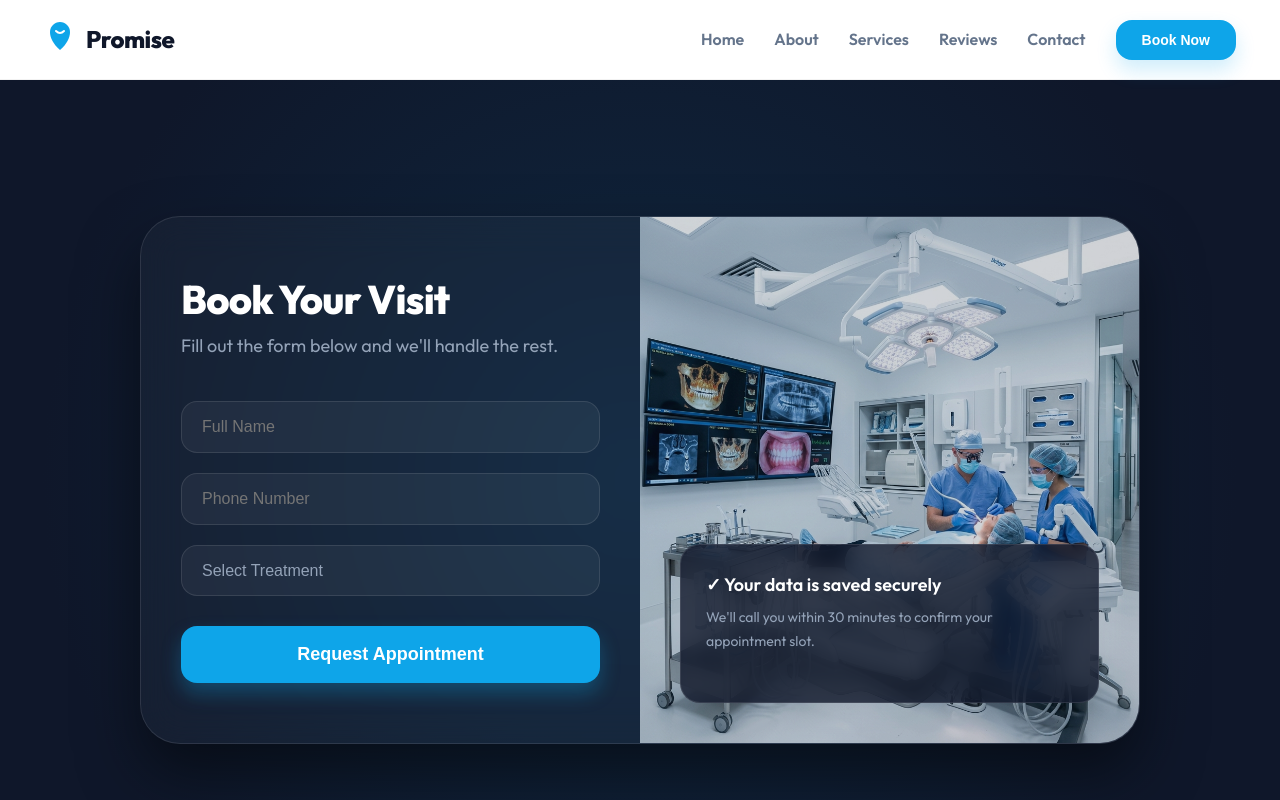
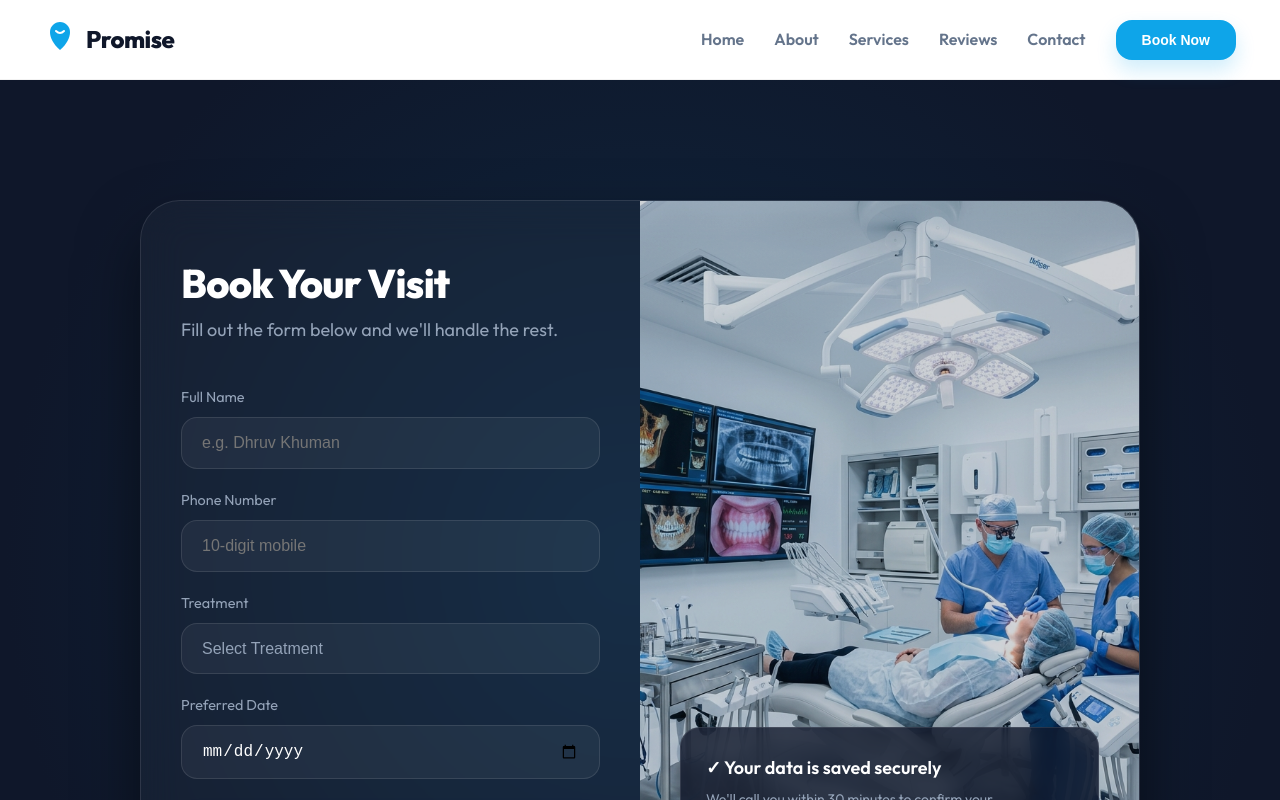
Before and after one commit to dhruv-dk17/dentists-1, a React (Vite) app: page /dentists-1/appointment in a window 1280 px wide. Shown: the top 800 px of the page. Built offline with nearby package versions, Linux system fonts and the light colour scheme.

Commit message:
feat: add appointment booking page with form validation and Google Script integration

```diff
--- a/pages/Appointment.jsx
+++ b/pages/Appointment.jsx
@@ -5,7 +5,7 @@ import SEO from '../components/SEO';
 import { springConfig, GOOGLE_SCRIPT_URL } from '../constants';
 
 export default function Appointment() {
-  const [formData, setFormData] = useState({ name: '', phone: '', treatment: '' });
+  const [formData, setFormData] = useState({ name: '', phone: '', treatment: '', date: '' });
   const [isSubmitting, setIsSubmitting] = useState(false);
   const [isSuccess, setIsSuccess] = useState(false);
   const [errorMsg, setErrorMsg] = useState('');
@@ -41,7 +41,7 @@ export default function Appointment() {
       });
 
       setIsSuccess(true);
-      setFormData({ name: '', phone: '', treatment: '' });
+      setFormData({ name: '', phone: '', treatment: '', date: '' });
     } catch (err) {
       console.error('Submission error:', err);
       setErrorMsg('Could not connect to the booking system. Please call 082002 32074.');
@@ -147,48 +147,53 @@ export default function Appointment() {
                 )}
 
                 <form onSubmit={handleSubmit} style={{ display: 'flex', flexDirection: 'column', gap: '20px' }}>
+                  <div style={{ display: 'grid', gridTemplateColumns: 'repeat(auto-fit, minmax(200px, 1fr))', gap: '20px' }}>
                     <motion.div initial={{ opacity: 0, x: -20 }} animate={{ opacity: 1, x: 0 }} transition={{ delay: 0.1, ...springConfig }}>
+                      <label style={{ display: 'block', color: '#94A3B8', marginBottom: '8px', fontSize: '0.9rem' }}>Full Name</label>
                       <input
-                      type="text"
-                      name="name"
-                      placeholder="Full Name"
-                      required
-                      value={formData.name}
-                      onChange={handleChange}
+                        type="text" name="name" value={formData.name} onChange={handleChange} required
+                        placeholder="e.g. Dhruv Khuman"
                         style={{ width: '100%', padding: '16px 20px', borderRadius: '16px', border: '1px solid rgba(255,255,255,0.1)', background: 'rgba(255,255,255,0.05)', color: 'white', fontSize: '1rem', outline: 'none', boxSizing: 'border-box' }}
                       />
                     </motion.div>
 
                     <motion.div initial={{ opacity: 0, x: -20 }} animate={{ opacity: 1, x: 0 }} transition={{ delay: 0.2, ...springConfig }}>
+                      <label style={{ display: 'block', color: '#94A3B8', marginBottom: '8px', fontSize: '0.9rem' }}>Phone Number</label>
                       <input
-                      type="tel"
-                      name="phone"
-                      placeholder="Phone Number"
-                      required
-                      value={formData.phone}
-                      onChange={handleChange}
+                        type="tel" name="phone" value={formData.phone} onChange={handleChange} required
+                        placeholder="10-digit mobile"
                         style={{ width: '100%', padding: '16px 20px', borderRadius: '16px', border: '1px solid rgba(255,255,255,0.1)', background: 'rgba(255,255,255,0.05)', color: 'white', fontSize: '1rem', outline: 'none', boxSizing: 'border-box' }}
                       />
                     </motion.div>
+                  </div>
 
+                  <div style={{ display: 'grid', gridTemplateColumns: 'repeat(auto-fit, minmax(200px, 1fr))', gap: '20px' }}>
                     <motion.div initial={{ opacity: 0, x: -20 }} animate={{ opacity: 1, x: 0 }} transition={{ delay: 0.3, ...springConfig }}>
+                      <label style={{ display: 'block', color: '#94A3B8', marginBottom: '8px', fontSize: '0.9rem' }}>Treatment</label>
                       <select
-                      name="treatment"
-                      required
-                      value={formData.treatment}
-                      onChange={handleChange}
+                        name="treatment" value={formData.treatment} onChange={handleChange} required
                         style={{ width: '100%', padding: '16px 20px', borderRadius: '16px', border: '1px solid rgba(255,255,255,0.1)', background: 'rgba(255,255,255,0.05)', color: formData.treatment ? 'white' : '#94A3B8', fontSize: '1rem', outline: 'none', appearance: 'none', boxSizing: 'border-box' }}
                       >
                         <option value="" disabled>Select Treatment</option>
-                      <option value="General Consultation">General Consultation</option>
-                      <option value="Root Canal Treatment">Root Canal Treatment</option>
-                      <option value="Dental Implants">Dental Implants</option>
-                      <option value="BPS Dentures">BPS Dentures</option>
-                      <option value="Other">Other</option>
+                        <option value="Checkup">Routine Checkup</option>
+                        <option value="Cleaning">Dental Cleaning</option>
+                        <option value="Root Canal">Root Canal Treatment</option>
+                        <option value="Implants">Dental Implants</option>
+                        <option value="Braces">Braces & Invisalign</option>
+                        <option value="Other">Other Treatment</option>
                       </select>
                     </motion.div>
 
-                  <motion.div initial={{ opacity: 0, y: 20 }} animate={{ opacity: 1, y: 0 }} transition={{ delay: 0.4, ...springConfig }} style={{ marginTop: '10px' }}>
+                    <motion.div initial={{ opacity: 0, x: -20 }} animate={{ opacity: 1, x: 0 }} transition={{ delay: 0.4, ...springConfig }}>
+                      <label style={{ display: 'block', color: '#94A3B8', marginBottom: '8px', fontSize: '0.9rem' }}>Preferred Date</label>
+                      <input
+                        type="date" name="date" value={formData.date} onChange={handleChange} required
+                        style={{ width: '100%', padding: '16px 20px', borderRadius: '16px', border: '1px solid rgba(255,255,255,0.1)', background: 'rgba(255,255,255,0.05)', color: 'white', fontSize: '1rem', outline: 'none', boxSizing: 'border-box' }}
+                      />
+                    </motion.div>
+                  </div>
+
+                  <motion.div initial={{ opacity: 0, y: 20 }} animate={{ opacity: 1, y: 0 }} transition={{ delay: 0.5, ...springConfig }} style={{ marginTop: '10px' }}>
                     <motion.button
                       type="submit"
                       style={{ width: '100%', padding: '18px', background: '#0EA5E9', color: 'white', border: 'none', borderRadius: '16px', fontSize: '1.125rem', fontWeight: '700', cursor: isSubmitting ? 'wait' : 'pointer', boxShadow: '0 10px 20px rgba(14,165,233,0.3)', opacity: isSubmitting ? 0.7 : 1 }}
@@ -196,16 +201,7 @@ export default function Appointment() {
                       whileTap={!isSubmitting ? { scale: 0.98 } : {}}
                       disabled={isSubmitting}
                     >
-                      {isSubmitting ? (
-                        <span style={{ display: 'flex', alignItems: 'center', justifyContent: 'center', gap: '10px' }}>
-                          <motion.span
-                            animate={{ rotate: 360 }}
-                            transition={{ duration: 1, repeat: Infinity, ease: 'linear' }}
-                            style={{ display: 'inline-block', width: '20px', height: '20px', border: '3px solid rgba(255,255,255,0.3)', borderTop: '3px solid white', borderRadius: '50%' }}
-                          />
-                          Submitting...
-                        </span>
-                      ) : 'Request Appointment'}
+                      {isSubmitting ? 'Submitting...' : 'Confirm Appointment'}
                     </motion.button>
                   </motion.div>
                 </form>
```
Lines whose indentation alone changed are shown as unchanged.
